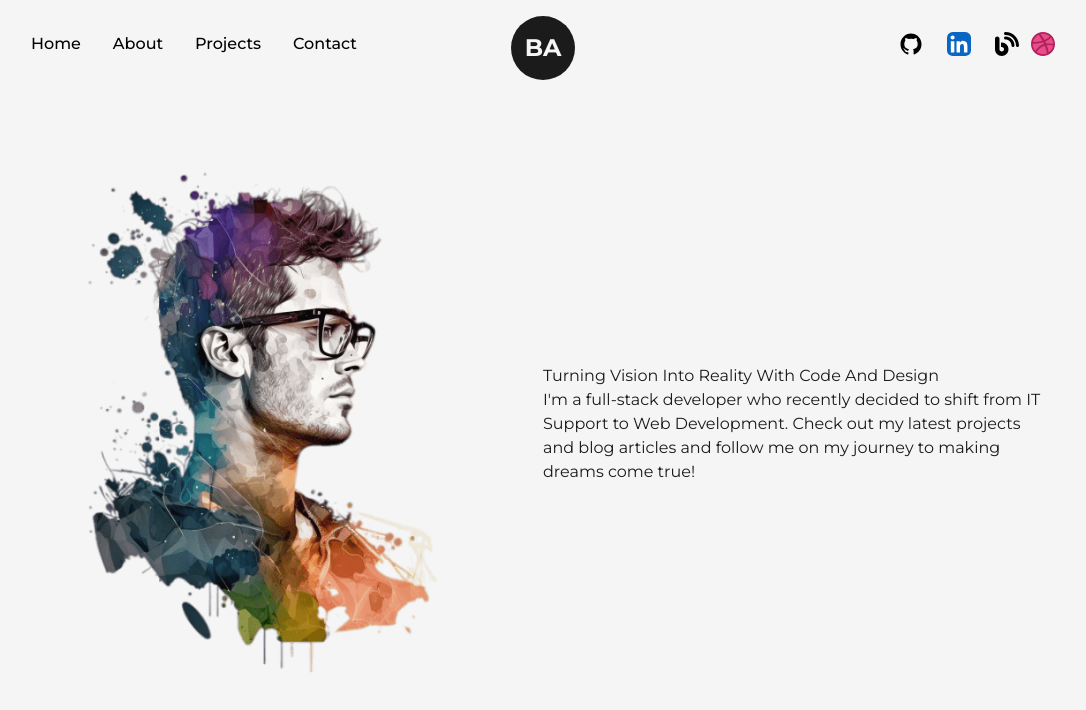
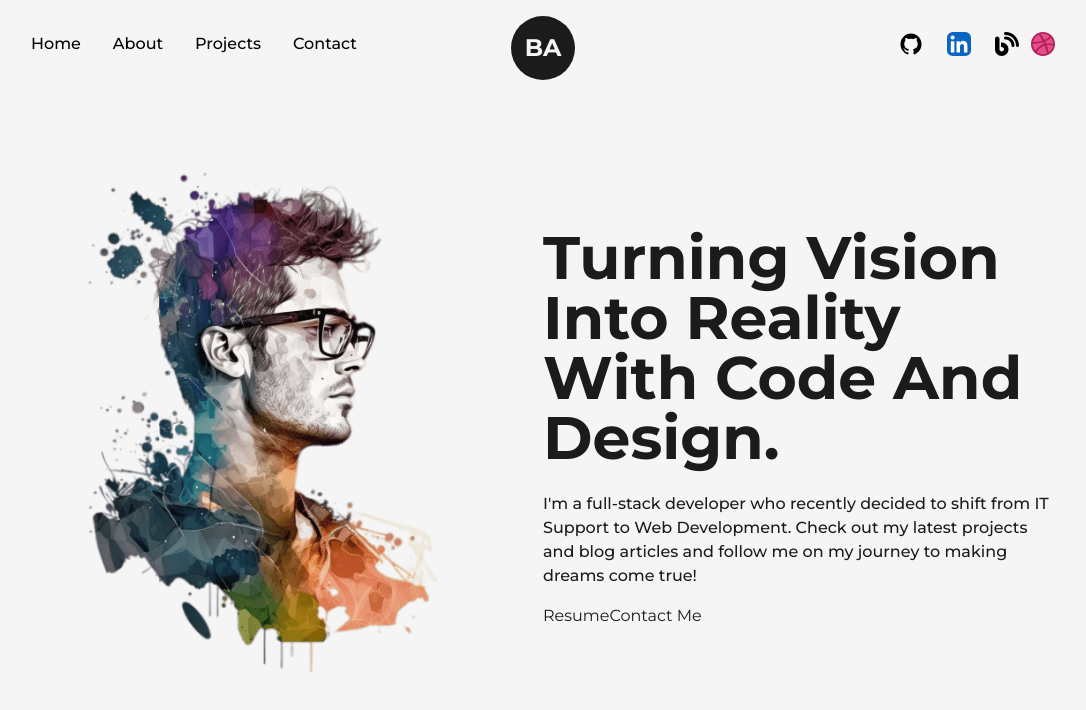
Before and after one commit to baguiar428/portfolio-2.0, a Next.js app: page / in a window 1280 px wide. Shown: the top 710 px of the page, without its empty margins (97-1183 px from the left). Built offline with nearby package versions, Linux system fonts and the light colour scheme.

Commit message:
Added Hero section text with animations and resume plus contact links

```diff
--- /dev/null
+++ b/src/app/components/AnimatedText.js
@@ -0,0 +1,54 @@
+"use client";
+import React from 'react'
+import { motion } from "framer-motion";
+
+const quote = {
+    initial:{
+        opacity:1,
+    },
+    animate:{
+        opacity:1,
+        transition:{
+            delay:0.5,
+            staggerChildren: 0.08,
+        }
+    }
+}
+
+const singleWord = {
+    initial:{
+        opacity:0,
+        y:50,
+    },
+    animate:{
+        opacity:1,
+        y:0,
+        transition:{
+            duration:1,
+        }
+    }
+}
+
+const AnimatedText = ({text, className=""}) => {
+  return (
+    <div className='w-full mx-auto py-2 flex items-center justify-center
+    text-center overflow-hidden'
+    >
+        <motion.h1 className={`${className} w-full inline-block text-dark font-bold capitalize text-8xl`}
+        variants={quote}
+        initial="initial"
+        animate="animate">
+            {
+                text.split(" ").map((word, index) =>
+                <motion.span key={word+'-'+index} className='inline-block'
+                variants={singleWord}>
+                    {word}&nbsp;
+                </motion.span>
+                )
+            }
+        </motion.h1>
+    </div>
+  )
+}
+
+export default AnimatedText
--- a/src/app/page.js
+++ b/src/app/page.js
@@ -1,6 +1,8 @@
 import Layout from "./components/Layout"
 import Image from "next/image"
+import Link from "next/link"
 import heroPic from "../../public/images/home/hero-pic.png"
+import AnimatedText from "./components/AnimatedText"
 
 export default function Home() {
   return (
@@ -10,12 +12,17 @@ export default function Home() {
           <div className="w-1/2">
             <Image src={heroPic} alt="Bruno Aguiar" className="w-full h-auto" />
           </div>
-          <div className="w-1/2">
-            <h1>Turning Vision Into Reality With Code And Design</h1>
-            <p>
+          <div className="w-1/2 flex-col items-center self-center">
+            <AnimatedText text="Turning Vision Into Reality With Code And Design."
+             className="!text-6xl !text-left"/>
+            <p className="my-4 text-base font-medium">
               I&apos;m a full-stack developer who recently decided to shift from IT Support to Web Development.
               Check out my latest projects and blog articles and follow me on my journey to making dreams come true!
             </p>
+            <div>
+              <Link href="../public/Bruno_Aguiar-Resume.pdf">Resume</Link>
+              <Link href="mailto:b.aguiar428@gmail.com">Contact Me</Link>
+            </div>
           </div>
         </div>
       </Layout>
```
Also changed, not shown: 1 other file (tests, documents, lock files or other folders).
